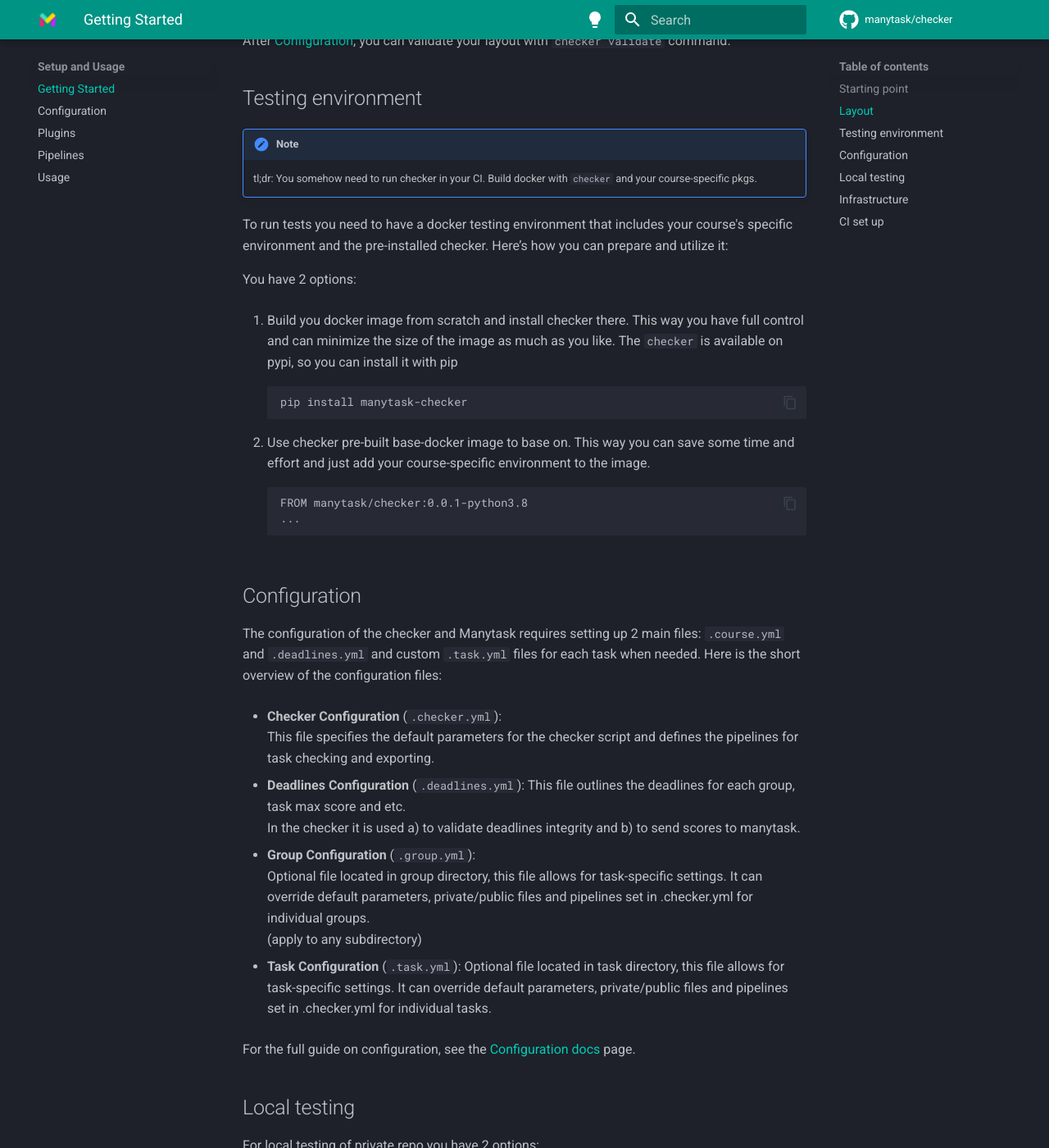
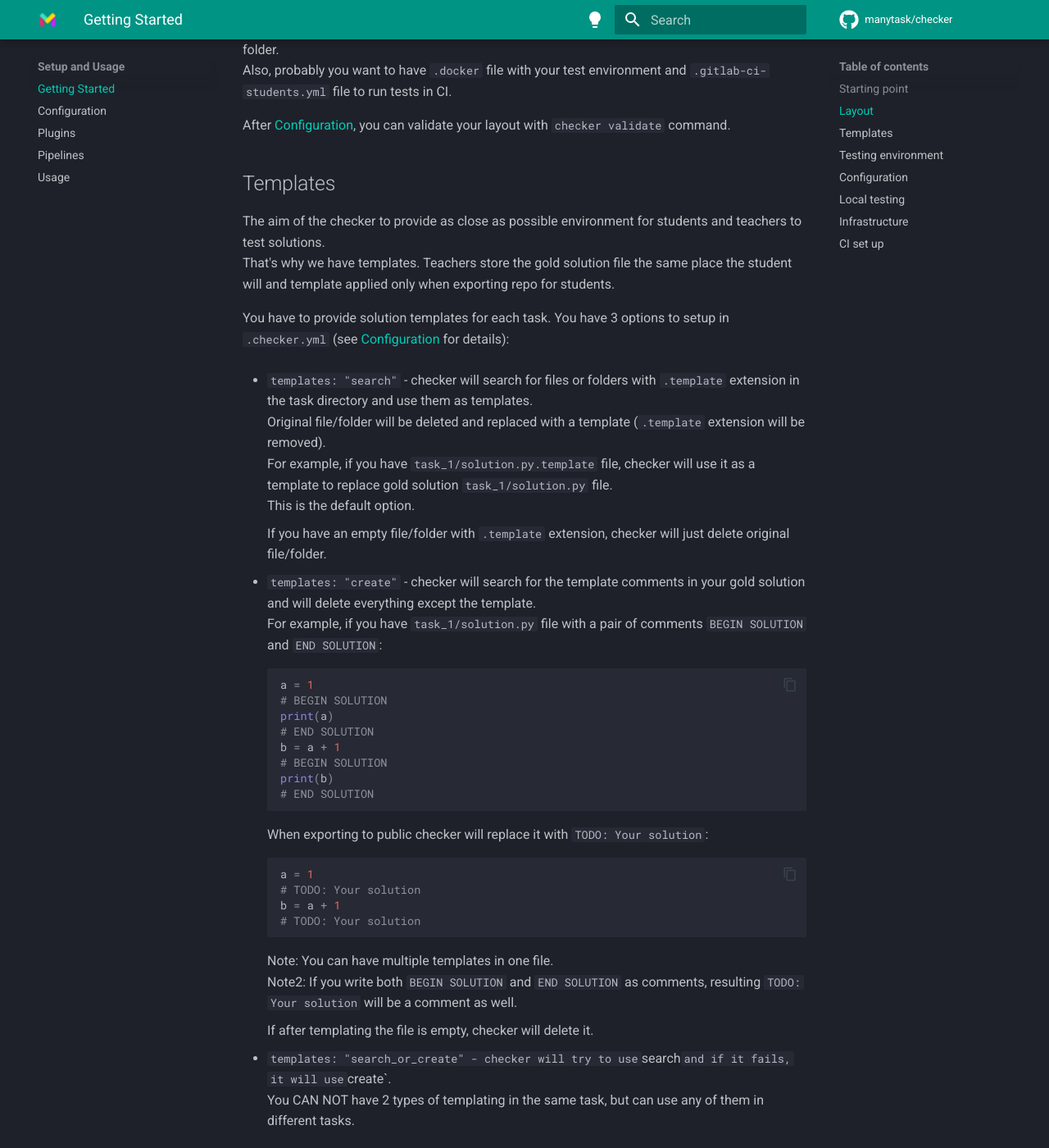
Before and after one commit to manytask/checker, an MkDocs documentation site: the page built from docs/1_getting_started.md, in a window 1280 px wide and 1400 px high, scrolled down 1924 px. Shown: the whole window at 82% size. Built offline with MkDocs 1.6.1 and Material for MkDocs 9.7.7, drawn with Linux system fonts in a browser that asks for light colours; comment, search, counter and statistics services are not loaded; the version menu is left out; some of the changed text lies outside the part shown.

Commit message:
docs: add templating

````diff
--- a/docs/1_getting_started.md
+++ b/docs/1_getting_started.md
@@ -41,7 +41,7 @@ Here's a detailed breakdown:
 ```yaml
 group_1/
     task_1/
-      .template/  # optional, can extract from solution files
+      [solution files].template  # file or folder, if set templates="search" in .checker.yml
         [some files]
       [gold solution files]
       [some private tests]
@@ -59,9 +59,11 @@ group_2/
 .deadlines.yml  # deadlines config with task scores to send to manytask
 ```
 
+!!! warning
+    Groups and tasks names have to be unique.
 
 !!! warning
-    Groups and tasks names have to be unique.
+    You have to provide solution templates for each task. Please refer to [Templates](#templates) section for more details.
 
 !!! note
     By default ".*" files are considered as private and not copied to public repo, but you can change it in the config.
@@ -69,7 +71,53 @@ group_2/
 Additionally, you can have any files in like `group_1/.lecture` folder or `tools/my_course_tools` folder.
 Also, probably you want to have `.docker` file with your test environment and `.gitlab-ci-students.yml` file to run tests in CI.
 
+
 After [Configuration](#configuration), you can validate your layout with `checker validate` command.
+
+## Templates
+
+The aim of the checker to provide as close as possible environment for students and teachers to test solutions.
+That's why we have templates. Teachers store the gold solution file the same place the student will and template applied only when exporting repo for students.
+
+You have to provide solution templates for each task. You have 3 options to setup in `.checker.yml` (see [Configuration](#configuration) for details):
+
+* `templates: "search"` - checker will search for files or folders with `.template` extension in the task directory and use them as templates.
+    Original file/folder will be deleted and replaced with a template (`.template` extension will be removed).
+    For example, if you have `task_1/solution.py.template` file, checker will use it as a template to replace gold solution `task_1/solution.py` file.
+    This is the default option.
+
+    If you have an empty file/folder with `.template` extension, checker will just delete original file/folder.
+
+* `templates: "create"` - checker will search for the template comments in your gold solution and will delete everything except the template.
+    For example, if you have `task_1/solution.py` file with a pair of comments `BEGIN SOLUTION` and `END SOLUTION`:
+    ```python
+    a = 1
+    # BEGIN SOLUTION
+    print(a)
+    # END SOLUTION
+    b = a + 1
+    # BEGIN SOLUTION
+    print(b)
+    # END SOLUTION
+    ```
+    When exporting to public checker will replace it with `TODO: Your solution`:
+    ```python
+    a = 1
+    # TODO: Your solution
+    b = a + 1
+    # TODO: Your solution
+    ```
+    Note: You can have multiple templates in one file.
+    Note2: If you write both `BEGIN SOLUTION` and `END SOLUTION` as comments, resulting `TODO: Your solution` will be a comment as well.
+
+    If after templating the file is empty, checker will delete it.
+
+* `templates: "search_or_create" - checker will try to use `search` and if it fails, it will use `create`.
+   You CAN NOT have 2 types of templating in the same task, but can use any of them in different tasks.
+
+
+!!! warning
+    Each task have to have at least one template file or folder.
 
 
 ## Testing environment
````
